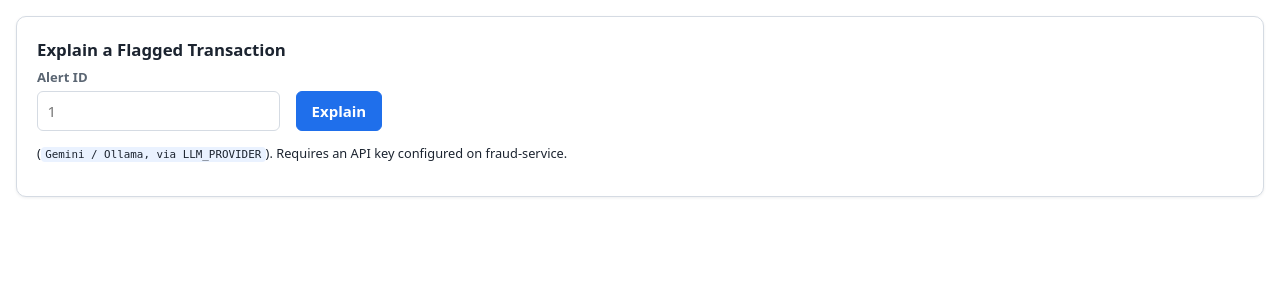
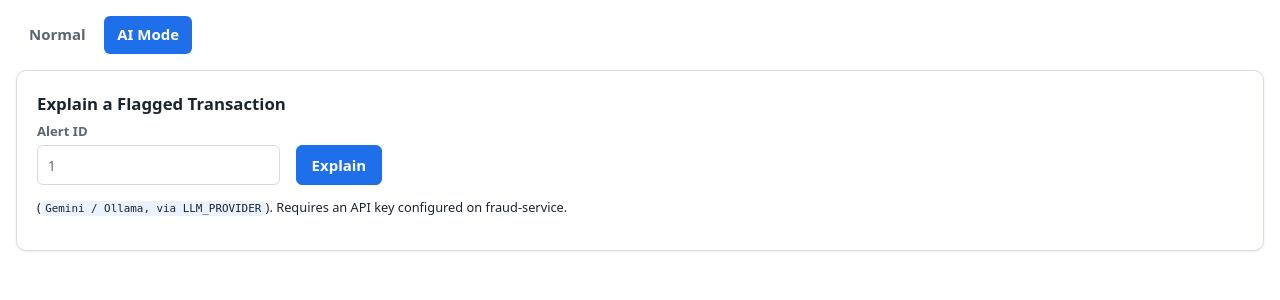
Before and after one commit to khoi2532005-ship-it/SmartBanking, a Flask app: template services/fraud-alerts/frontend/templates/tabs/ai-mode.html in a window 1280 px wide. Shown: the top 300 px of the page. Run offline with Flask 3, Linux system fonts and the light colour scheme; the template is opened without the code that fills it, so the values that code supplies are empty.

Commit message:
add tab stribe for ai mode access

```diff
--- a/services/fraud-alerts/frontend/templates/tabs/ai-mode.html
+++ b/services/fraud-alerts/frontend/templates/tabs/ai-mode.html
@@ -13,10 +13,17 @@
         .is-hidden { display: none; }
         .panel { border: 1px solid #d5dbe3; border-radius: 6px; padding: 0.75rem; margin-top: 0.5rem; background: #fafbfc; }
         .panel.degraded { background: #fdf2e9; border-color: #d68910; }
+        /* Tab strip linking the Normal and AI Mode views. */
+        .tab-strip { margin: 0 0 1rem; }
+        .tab-strip .nav-item { text-decoration: none; border-radius: var(--radius-small); }
     </style>
 </head>
 <body>
 <main class="app-shell">
+    <nav class="feature-nav tab-strip" aria-label="Fraud Alerts views">
+        <a class="nav-item" href="/tabs/normal.html">Normal</a>
+        <a class="nav-item is-active" href="/tabs/ai-mode.html" aria-current="page">AI Mode</a>
+    </nav>
     <section class="card">
         <h2>Explain a Flagged Transaction</h2>
         <form id="explain-form" class="row">
```
Also changed, not shown: services/fraud-alerts/frontend/templates/tabs/normal.html (+7 -0 lines).
